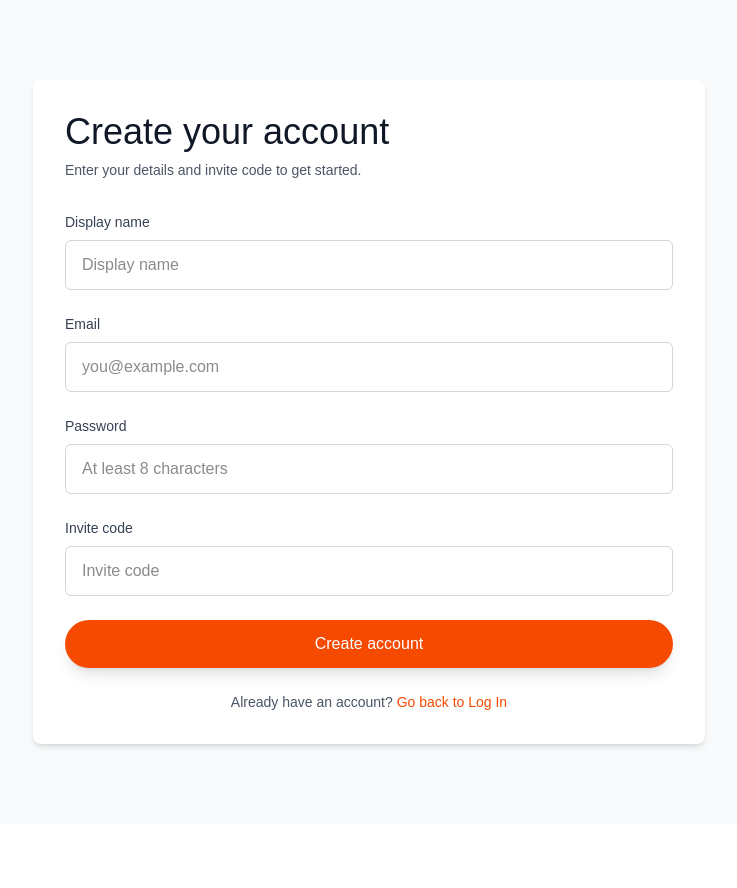
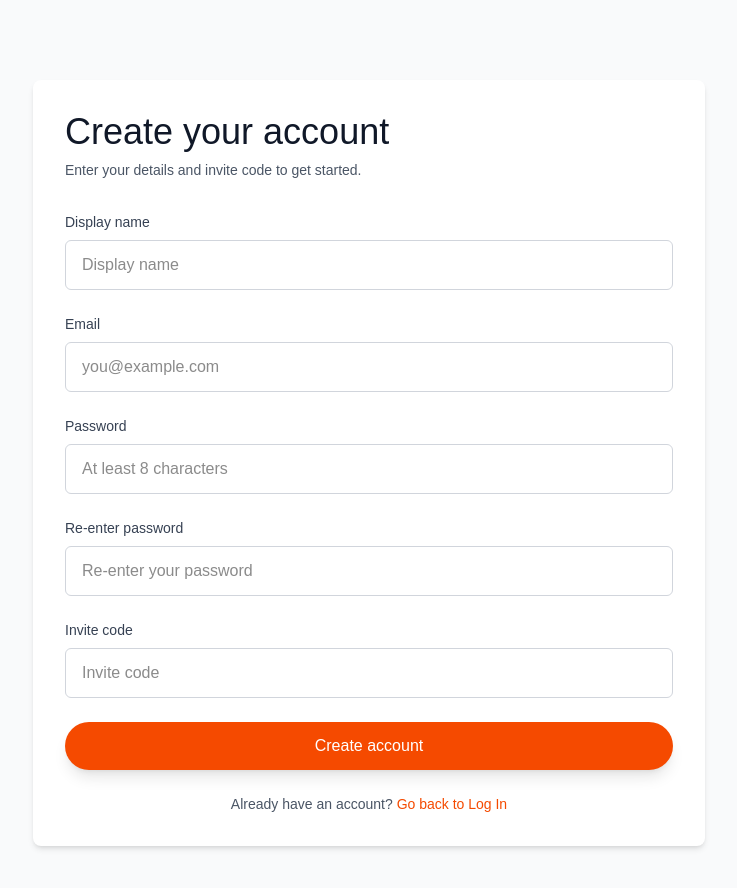
Before and after one commit to DPR919/WhatstheCall, a Next.js app: page /signup in a window 1280 px wide. Shown: the top 888 px of the page, without its empty margins (271-1008 px from the left). Before the commit the page ends 824 px from the top, so only its background shows below. Built offline with nearby package versions, Linux system fonts and the light colour scheme.

Commit message:
implemented password match check

```diff
--- a/app/signup/page.tsx
+++ b/app/signup/page.tsx
@@ -9,6 +9,7 @@ import { formStyles } from "../constants/design-system";
 interface SignupFormState {
   email: string;
   password: string;
+  confirmPassword: string;
   displayName: string;
   inviteCode: string;
 }
@@ -16,6 +17,7 @@ interface SignupFormState {
 const initialForm: SignupFormState = {
   email: "",
   password: "",
+  confirmPassword: "",
   displayName: "",
   inviteCode: "",
 };
@@ -28,6 +30,12 @@ export default function SignupPage() {
 
   const handleSubmit = async (event: FormEvent<HTMLFormElement>) => {
     event.preventDefault();
+
+    if (form.password !== form.confirmPassword) {
+      setMessage("Passwords do not match.");
+      return;
+    }
+
     setIsSubmitting(true);
     setMessage("Submitting...");
 
@@ -35,7 +43,12 @@ export default function SignupPage() {
       const response = await fetch("/api/auth/signup", {
         method: "POST",
         headers: { "Content-Type": "application/json" },
-        body: JSON.stringify(form),
+        body: JSON.stringify({
+          email: form.email,
+          password: form.password,
+          displayName: form.displayName,
+          inviteCode: form.inviteCode,
+        }),
       });
 
       const data = await response.json();
@@ -123,6 +136,22 @@ export default function SignupPage() {
             </div>
 
             <div className={formStyles.inputGroup}>
+              <label htmlFor="confirmPassword" className={formStyles.label}>
+                Re-enter password
+              </label>
+              <input
+                id="confirmPassword"
+                className={formStyles.input}
+                placeholder="Re-enter your password"
+                type="password"
+                value={form.confirmPassword}
+                onChange={(event) => setForm({ ...form, confirmPassword: event.target.value })}
+                minLength={8}
+                required
+              />
+            </div>
+
+            <div className={formStyles.inputGroup}>
               <label htmlFor="inviteCode" className={formStyles.label}>
                 Invite code
               </label>
```
